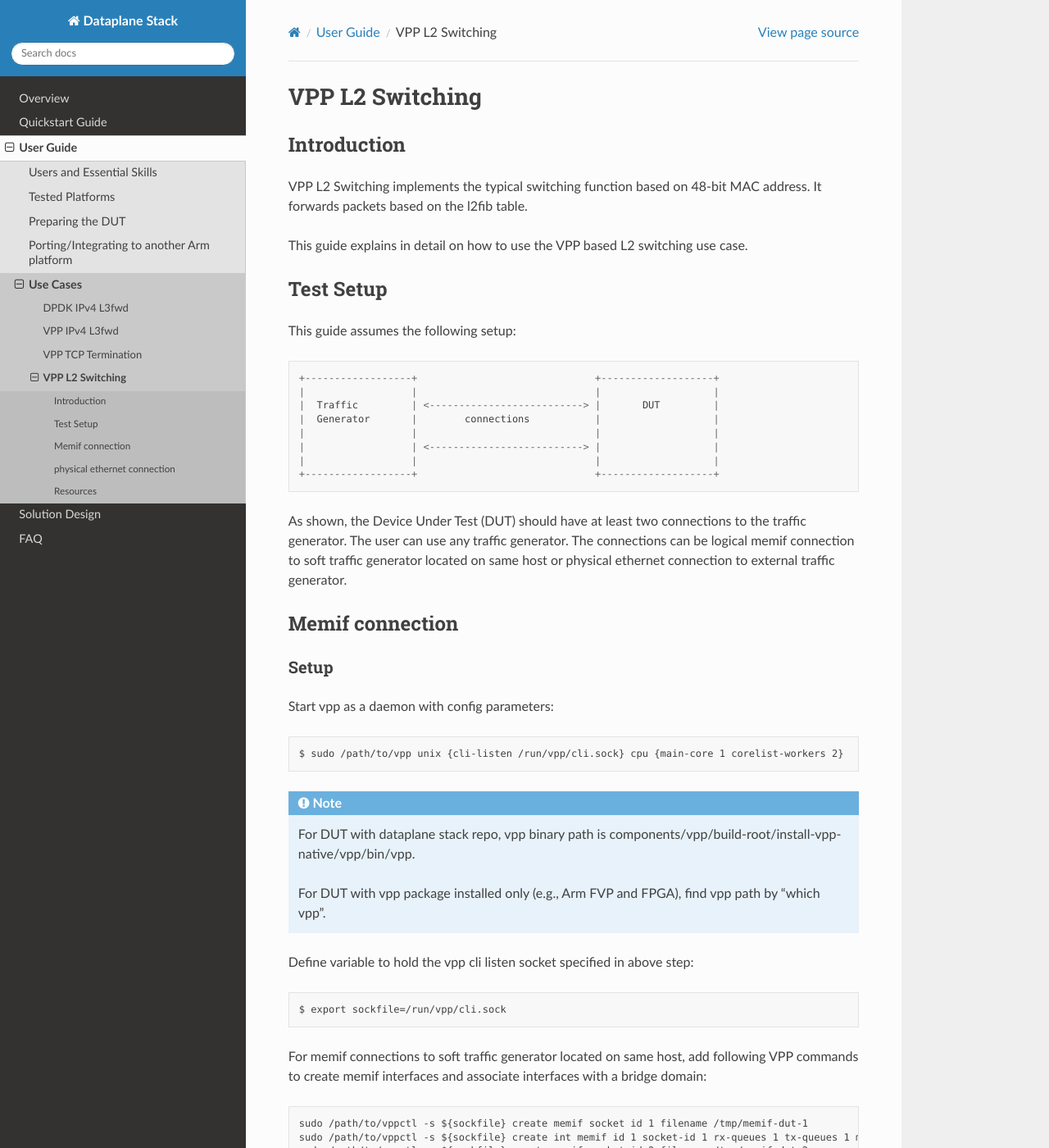
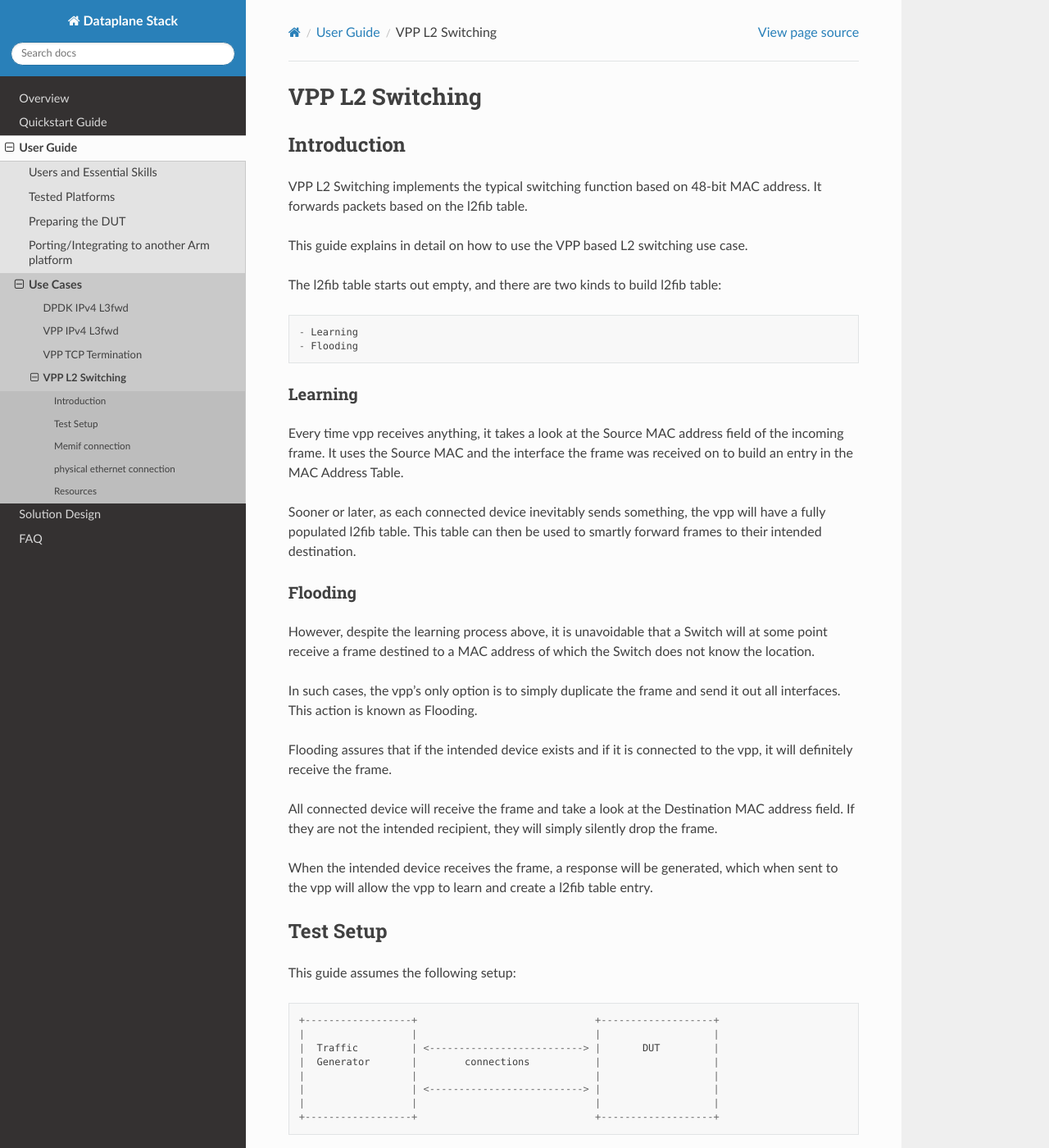
Before and after one commit to Yefeng-Lin/dataplane-stack_doc, a Sphinx documentation site: the page built from doc/user_guide/l2_switching_vpp.rst, in a window 1280 px wide and 1400 px high. Shown: the whole window at 82% size. Built offline with Sphinx 7.4.7 and the Read the Docs theme 2.0.0, drawn with Linux system fonts in a browser that asks for light colours.

Commit message:
Add mac-learning to l2_switching_vpp.rst

```diff
--- a/doc/user_guide/l2_switching_vpp.rst
+++ b/doc/user_guide/l2_switching_vpp.rst
@@ -15,6 +15,35 @@ VPP L2 Switching implements the typical switching function based on 48-bit MAC
 address. It forwards packets based on the l2fib table.
 
 This guide explains in detail on how to use the VPP based L2 switching use case.
+
+The l2fib table starts out empty, and there are two kinds to build l2fib table::
+
+- Learning
+- Flooding
+
+Learning
+~~~~~~~~
+
+Every time vpp receives anything, it takes a look at the Source MAC address field of the incoming frame.
+It uses the Source MAC and the interface the frame was received on to build an entry in the MAC Address Table.
+
+Sooner or later, as each connected device inevitably sends something, the vpp will have a fully populated l2fib table.
+This table can then be used to smartly forward frames to their intended destination.
+
+Flooding
+~~~~~~~~
+
+However, despite the learning process above, it is unavoidable that a Switch will at some point receive a frame
+destined to a MAC address of which the Switch does not know the location.
+
+In such cases, the vpp’s only option is to simply duplicate the frame and send it out all interfaces. This action is known as Flooding.
+
+Flooding assures that if the intended device exists and if it is connected to the vpp, it will definitely receive the frame.
+
+All connected device will receive the frame and take a look at the Destination MAC address field.
+If they are not the intended recipient, they will simply silently drop the frame.
+
+When the intended device receives the frame, a response will be generated, which when sent to the vpp will allow the vpp to learn and create a l2fib table entry.
 
 **********
 Test Setup
```
